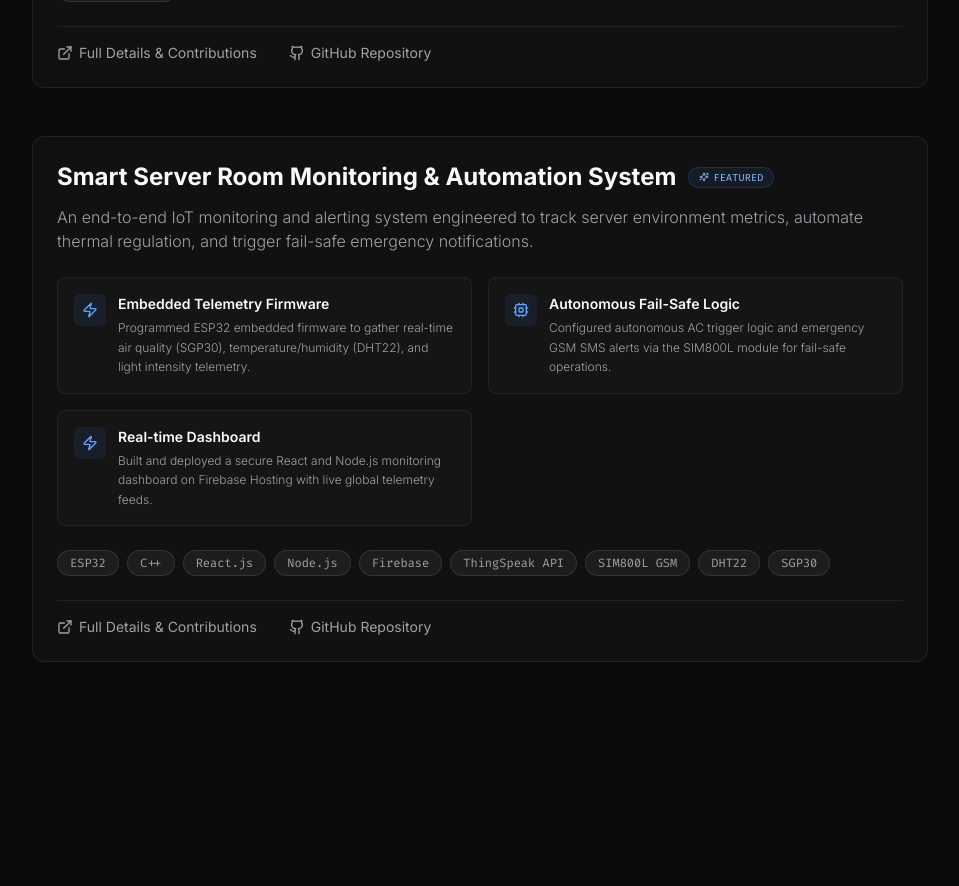
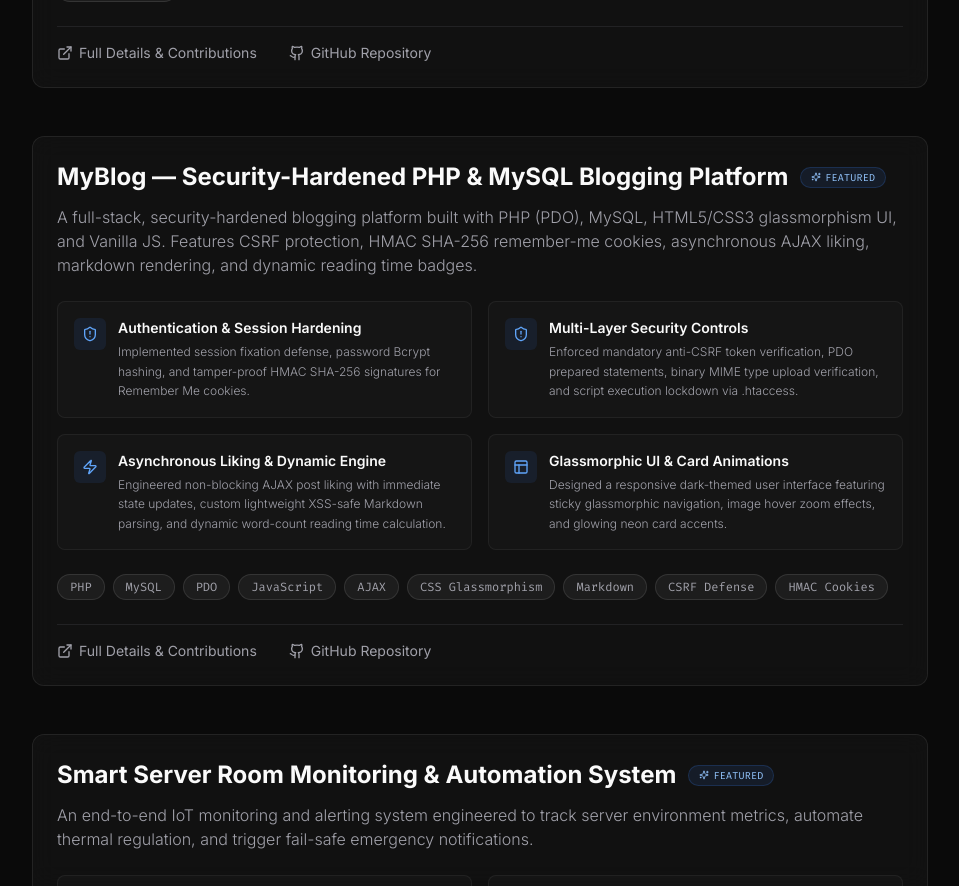
Before and after one commit to YenuliMunasinghe/personal-portfolio, a React (Vite) app: page / in a window 1280 px wide. Shown: the part 3380-4266 px from the top of the page, without its empty margins (160-1119 px from the left). Built offline with nearby package versions, Linux system fonts and the light colour scheme.

Commit message:
feat: add MyBlog security-hardened blogging platform to projects

```diff
--- a/src/components/Projects.jsx
+++ b/src/components/Projects.jsx
@@ -10,9 +10,10 @@ export default function Projects() {
     const t = title.toLowerCase();
     if (t.includes('map') || t.includes('geospatial')) return <MapPin className="text-blue-400 w-4 h-4" />;
     if (t.includes('database') || t.includes('query') || t.includes('api')) return <Database className="text-blue-400 w-4 h-4" />;
-    if (t.includes('dispatch') || t.includes('real-time') || t.includes('telemetry') || t.includes('firmware')) return <Zap className="text-blue-400 w-4 h-4" />;
-    if (t.includes('dashboard') || t.includes('visualization')) return <Layout className="text-blue-400 w-4 h-4" />;
+    if (t.includes('dispatch') || t.includes('real-time') || t.includes('telemetry') || t.includes('firmware') || t.includes('engine')) return <Zap className="text-blue-400 w-4 h-4" />;
+    if (t.includes('dashboard') || t.includes('visualization') || t.includes('ui') || t.includes('glassmorphic')) return <Layout className="text-blue-400 w-4 h-4" />;
     if (t.includes('embedded') || t.includes('fail-safe')) return <Cpu className="text-blue-400 w-4 h-4" />;
+    if (t.includes('security') || t.includes('auth') || t.includes('hardening')) return <ShieldAlert className="text-blue-400 w-4 h-4" />;
     return <Sparkles className="text-blue-400 w-4 h-4" />;
   };
 
--- a/src/data/portfolioData.js
+++ b/src/data/portfolioData.js
@@ -15,7 +15,7 @@ export const personalInfo = {
 export const skillsData = [
   {
     category: "Programming Languages",
-    skills: ["JavaScript (ES6+)", "Python", "Java", "C", "HTML5", "CSS3", "SQL"]
+    skills: ["JavaScript (ES6+)", "Python", "Java", "PHP", "C", "HTML5", "CSS3", "SQL"]
   },
   {
     category: "Frontend & Mobile Development",
@@ -23,11 +23,11 @@ export const skillsData = [
   },
   {
     category: "Backend & APIs",
-    skills: ["Node.js", "Express.js", "Flask", "RESTful APIs", "WebSockets (Socket.IO)"]
+    skills: ["Node.js", "Express.js", "PHP (PDO)", "Flask", "RESTful APIs", "WebSockets (Socket.IO)"]
   },
   {
     category: "Databases & Cloud",
-    skills: ["MongoDB", "SQLite", "Firebase (Authentication, Hosting)", "ThingSpeak"]
+    skills: ["MongoDB", "MySQL", "SQLite", "Firebase (Authentication, Hosting)", "ThingSpeak"]
   },
   {
     category: "Core Domains",
@@ -63,6 +63,35 @@ export const projectsData = [
     image: "https://images.unsplash.com/photo-1548199973-03cce0bbc87b?auto=format&fit=crop&w=1000&q=80",
     liveUrl: "",
     githubUrl: "https://github.com/YenuliMunasinghe",
+    featured: true
+  },
+  {
+    id: "myblog",
+    title: "MyBlog — Security-Hardened PHP & MySQL Blogging Platform",
+    category: "Full Stack Web",
+    shortDescription: "A full-stack, security-hardened blogging platform built with PHP (PDO), MySQL, HTML5/CSS3 glassmorphism UI, and Vanilla JS. Features CSRF protection, HMAC SHA-256 remember-me cookies, asynchronous AJAX liking, markdown rendering, and dynamic reading time badges.",
+    tags: ["PHP", "MySQL", "PDO", "JavaScript", "AJAX", "CSS Glassmorphism", "Markdown", "CSRF Defense", "HMAC Cookies"],
+    contributions: [
+      {
+        title: "Authentication & Session Hardening",
+        detail: "Implemented session fixation defense, password Bcrypt hashing, and tamper-proof HMAC SHA-256 signatures for Remember Me cookies."
+      },
+      {
+        title: "Multi-Layer Security Controls",
+        detail: "Enforced mandatory anti-CSRF token verification, PDO prepared statements, binary MIME type upload verification, and script execution lockdown via .htaccess."
+      },
+      {
+        title: "Asynchronous Liking & Dynamic Engine",
+        detail: "Engineered non-blocking AJAX post liking with immediate state updates, custom lightweight XSS-safe Markdown parsing, and dynamic word-count reading time calculation."
+      },
+      {
+        title: "Glassmorphic UI & Card Animations",
+        detail: "Designed a responsive dark-themed user interface featuring sticky glassmorphic navigation, image hover zoom effects, and glowing neon card accents."
+      }
+    ],
+    image: "https://images.unsplash.com/photo-1499750310107-5fef28a66643?auto=format&fit=crop&w=1000&q=80",
+    liveUrl: "",
+    githubUrl: "https://github.com/YenuliMunasinghe/myblog",
     featured: true
   },
   {
```
